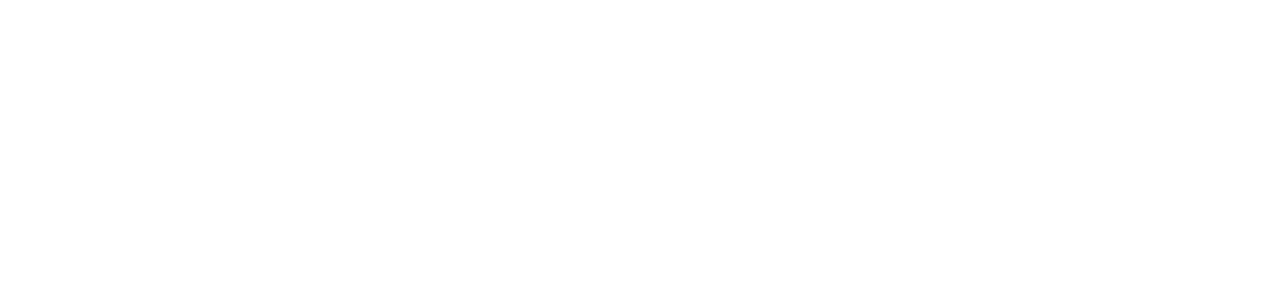
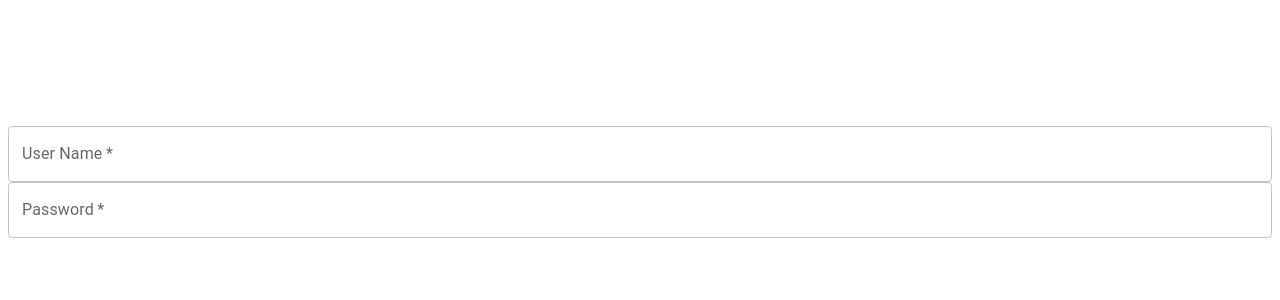
Before and after one commit to Aadhil-official/Hotel-Booking-PRJCT, a React (Vite) app: page /login in a window 1280 px wide. Before the commit this address had no page. Shown: the top 300 px of the page. Built offline with nearby package versions, Linux system fonts and the light colour scheme.

Commit message:
Navigation bar is updated

```diff
--- a/src/App.jsx
+++ b/src/App.jsx
@@ -5,6 +5,8 @@ import { Route, Routes } from 'react-router-dom'
 import { Toaster } from 'react-hot-toast';
 import HomeExtention from './Pages/HomeExtention';
 import BrowseAllRoom from './Pages/BrowseAllRoom';
+import AddRoom from './Pages/AddRoom';
+import SignIn from './Pages/SignIn';
 
 function App() {
 
@@ -20,6 +22,8 @@ function App() {
           </>
         } />
         <Route path='/BrowseRooms' element={<BrowseAllRoom />} />
+        <Route path='/addHotel' element={<AddRoom />} />
+        <Route path='/login' element={<SignIn />} />
       </Routes>
     </>
   );
--- a/src/Components/Nav.jsx
+++ b/src/Components/Nav.jsx
@@ -19,17 +19,22 @@ function Nav() {
 
           {isLargerThan700px && <Grid container sx={{ marginBottom: '-27.5px' }}>
             <Grid item xs={12} sx={{ marginRight: "20px" }} textAlign='right'>
+              <Link to='/login'>
                 <Button variant='outlined' sx={{ marginRight: "5px", padding: "2px 6px" }}>
                   <Typography variant='body2'>
                     Sign in
                   </Typography>
                 </Button>
+              </Link>
 
+              <Link to='/addHotel'>
                 <Button variant='outlined' sx={{ padding: "2px 6px" }}>
                   <Typography variant='body2'>
                     Sign up
                   </Typography>
                 </Button>
+              </Link>
+
             </Grid>
           </Grid>}
 
@@ -59,11 +64,14 @@ function Nav() {
 
         {!isLargerThan700px && <Grid container position='fixed' sx={{ marginBottom: '-70px', marginTop: '5px', zIndex: 100 }}>
           <Grid item xs={12} sx={{ marginRight: "20px" }} textAlign='right'>
-            <br /><br /><Button variant='contained' sx={{ marginRight: "5px", padding: "2px 6px" }}>
+            <br /><br />
+            <Link to='/login'>
+              <Button variant='contained' sx={{ marginRight: "5px", padding: "2px 6px" }}>
                 <Typography variant='body2' sx={{ fontSize: '0.75rem !important' }}>
                   Sign in
                 </Typography>
               </Button>
+            </Link>
 
             <Link to='/addHotel'>
               <Button variant='contained' sx={{ padding: "2px 6px" }}>
--- /dev/null
+++ b/src/Pages/SignIn.jsx
@@ -0,0 +1,35 @@
+import { Box, TextField } from '@mui/material'
+import React from 'react'
+
+function SignIn() {
+    return (
+        <div>
+            <Box
+                type='form'
+                sx={{
+                    display: 'flex',
+                    flexDirection: 'column',
+                    marginTop: '10%'
+                }}
+            >
+                <TextField
+                    type='text'
+                    label='User Name'
+                    variant='outlined'
+                    fullWidth
+                    required
+                />
+
+                <TextField
+                    type='password'
+                    label='Password'
+                    variant='outlined'
+                    fullWidth
+                    required
+                />
+            </Box>
+        </div>
+    )
+}
+
+export default SignIn
```
Lines whose indentation alone changed are shown as unchanged.
